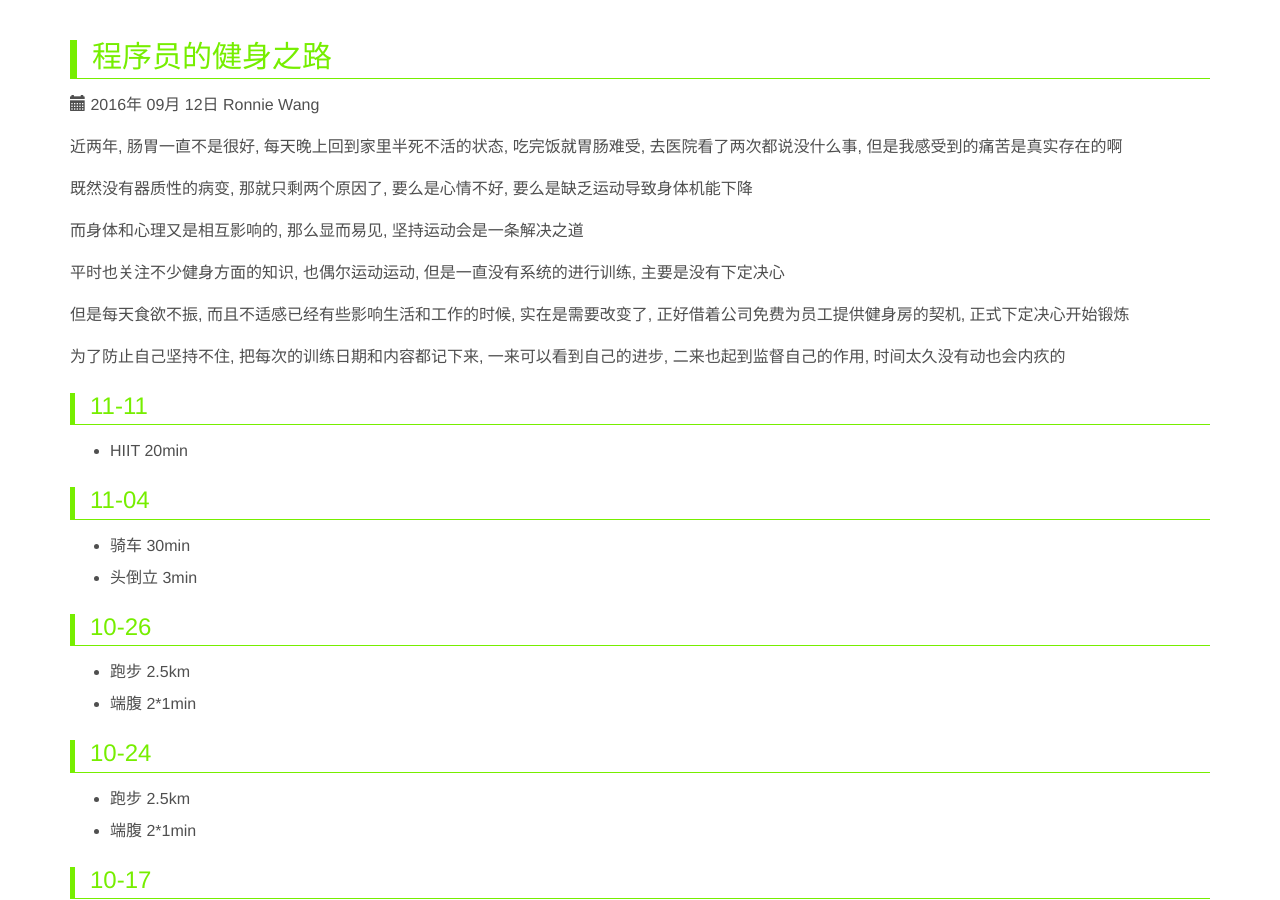
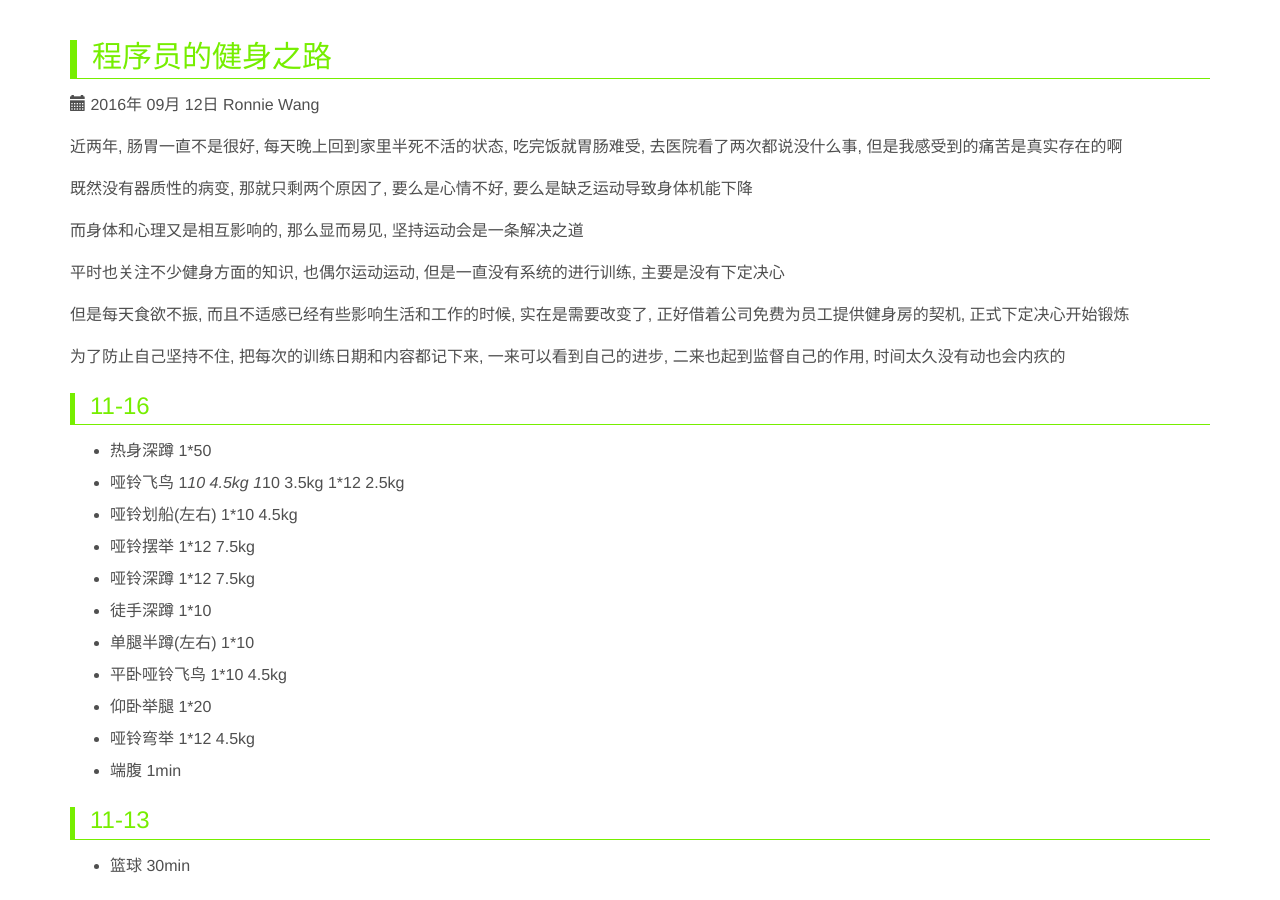
Before and after one commit to ronniewang/ronniewang.github.io, a Jekyll site: the page built from _posts/2016-09-12-body-building.md, in a window 1280 px wide and 900 px high. Built offline with Jekyll 4.4.1, drawn with Linux system fonts in a browser that asks for light colours.

Commit message:
update file

```diff
--- a/_posts/2016-09-12-body-building.md
+++ b/_posts/2016-09-12-body-building.md
@@ -19,6 +19,24 @@ description: 运动是永恒的话题, 人人都知道运动的重要性, 但是
 但是每天食欲不振, 而且不适感已经有些影响生活和工作的时候, 实在是需要改变了, 正好借着公司免费为员工提供健身房的契机, 正式下定决心开始锻炼
 
 为了防止自己坚持不住, 把每次的训练日期和内容都记下来, 一来可以看到自己的进步, 二来也起到监督自己的作用, 时间太久没有动也会内疚的
+
+### 11-16
+
+* 热身深蹲 1*50
+* 哑铃飞鸟 1*10 4.5kg 1*10 3.5kg 1*12 2.5kg
+* 哑铃划船(左右) 1*10 4.5kg
+* 哑铃摆举 1*12 7.5kg
+* 哑铃深蹲 1*12 7.5kg
+* 徒手深蹲 1*10
+* 单腿半蹲(左右) 1*10
+* 平卧哑铃飞鸟 1*10 4.5kg
+* 仰卧举腿 1*20
+* 哑铃弯举 1*12 4.5kg
+* 端腹 1min
+
+### 11-13
+
+* 篮球 30min
 
 ### 11-11
 
```
